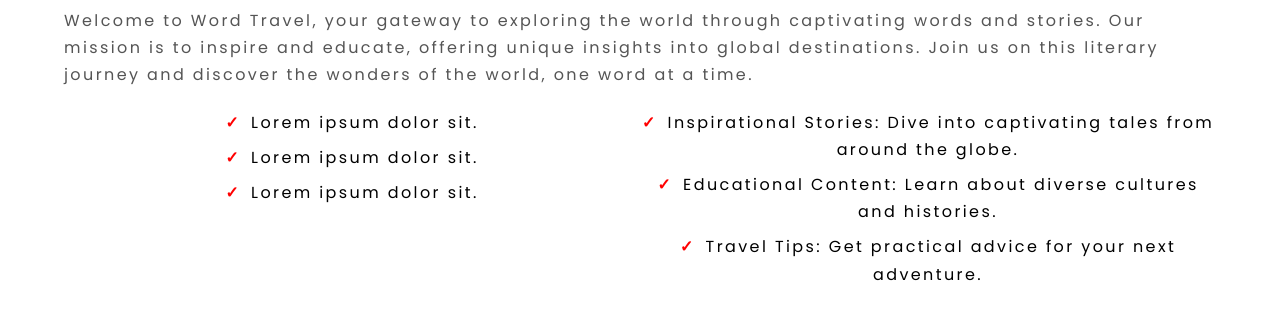
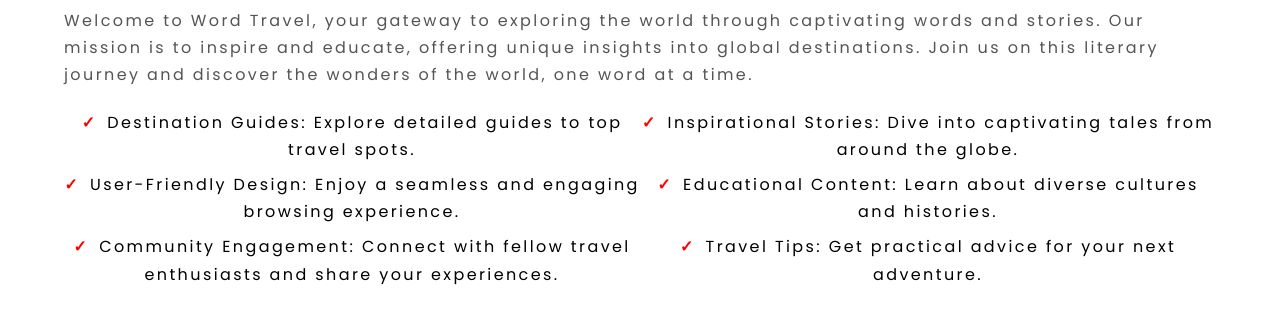
Before and after one commit to aryadeeppradhan/Travel-Website, a plain HTML site: page about.html in a window 1280 px wide. Shown: the part 223-546 px from the top of the page. Drawn offline with Linux system fonts and the light colour scheme.

Commit message:
Updated ABous Us

```diff
--- a/about.html
+++ b/about.html
@@ -32,9 +32,9 @@
             </div>
             <div class="right">
                 <ul>
-                <li>Lorem ipsum dolor sit.</li>
-                <li>Lorem ipsum dolor sit.</li>
-                <li>Lorem ipsum dolor sit.</li>
+                <li>Destination Guides: Explore detailed guides to top travel spots.</li>
+                <li>User-Friendly Design: Enjoy a seamless and engaging browsing experience.</li>
+                <li>Community Engagement: Connect with fellow travel enthusiasts and share your experiences.</li>
             </ul></div>
         </div>
 
```
